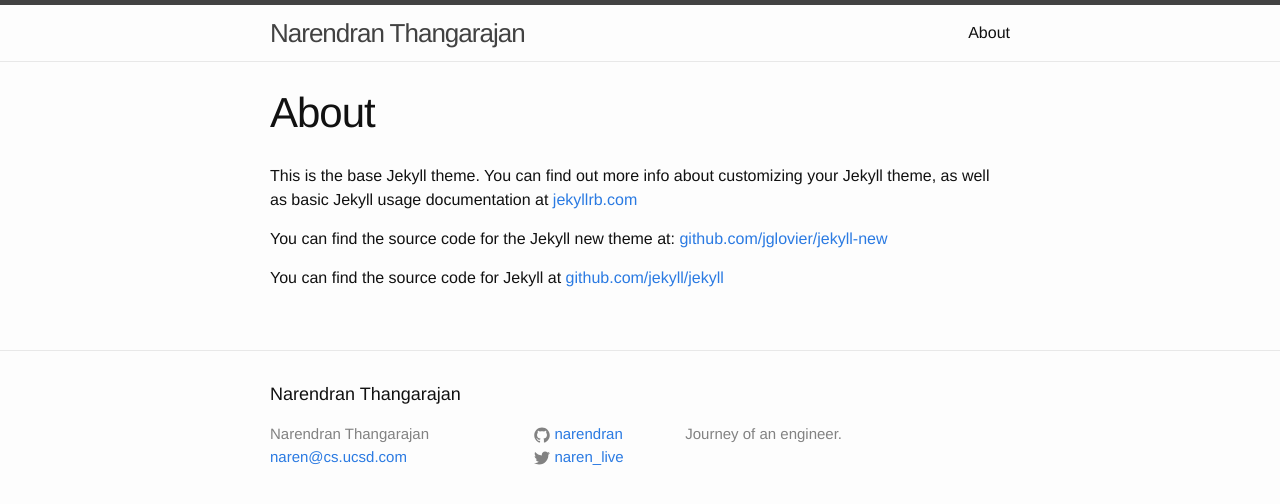
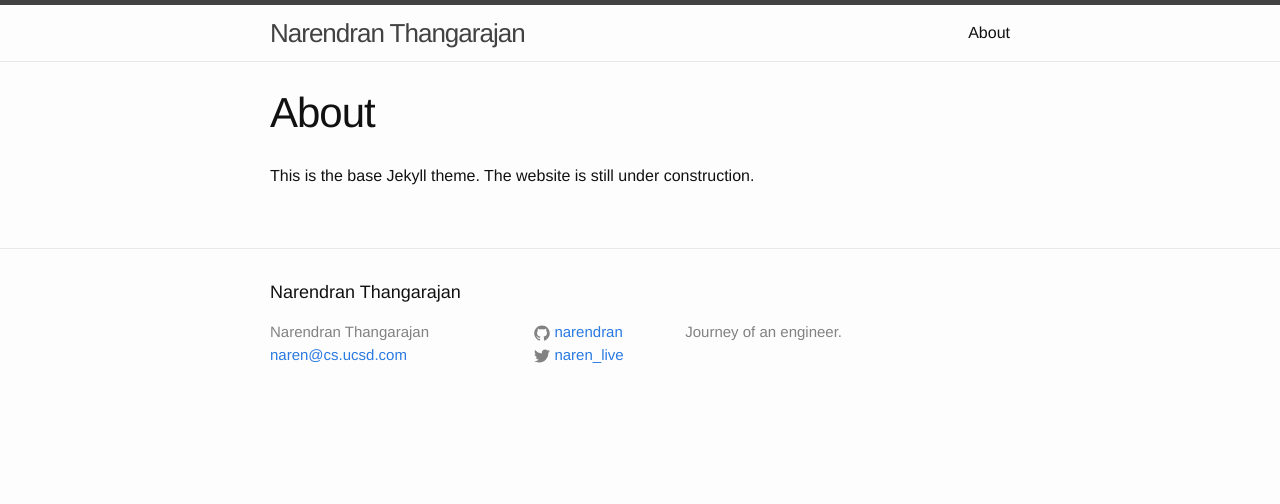
Before and after one commit to narendran/narendran.github.io, a Jekyll site: the page built from about.md, in a window 1280 px wide. Shown: the top 504 px of the page. Built offline with Jekyll 4.4.1, drawn with Linux system fonts in a browser that asks for light colours.

Commit message:
About page

```diff
--- a/about.md
+++ b/about.md
@@ -4,8 +4,4 @@
 permalink: /about/
 ---
 
-This is the base Jekyll theme. You can find out more info about customizing your Jekyll theme, as well as basic Jekyll usage documentation at [jekyllrb.com](http://jekyllrb.com/)
-
-You can find the source code for the Jekyll new theme at: [github.com/jglovier/jekyll-new](https://github.com/jglovier/jekyll-new)
-
-You can find the source code for Jekyll at [github.com/jekyll/jekyll](https://github.com/jekyll/jekyll)
+This is the base Jekyll theme. The website is still under construction.
```
